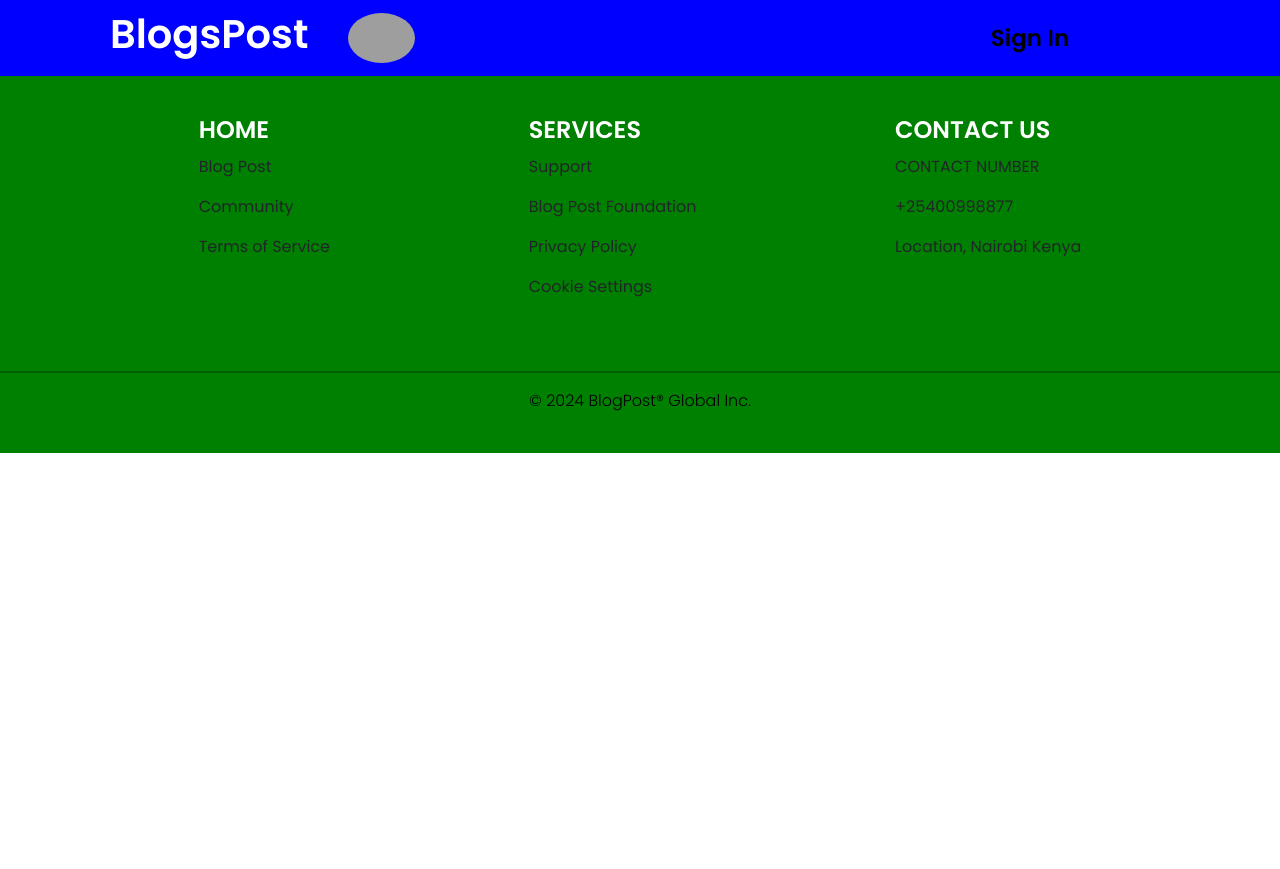
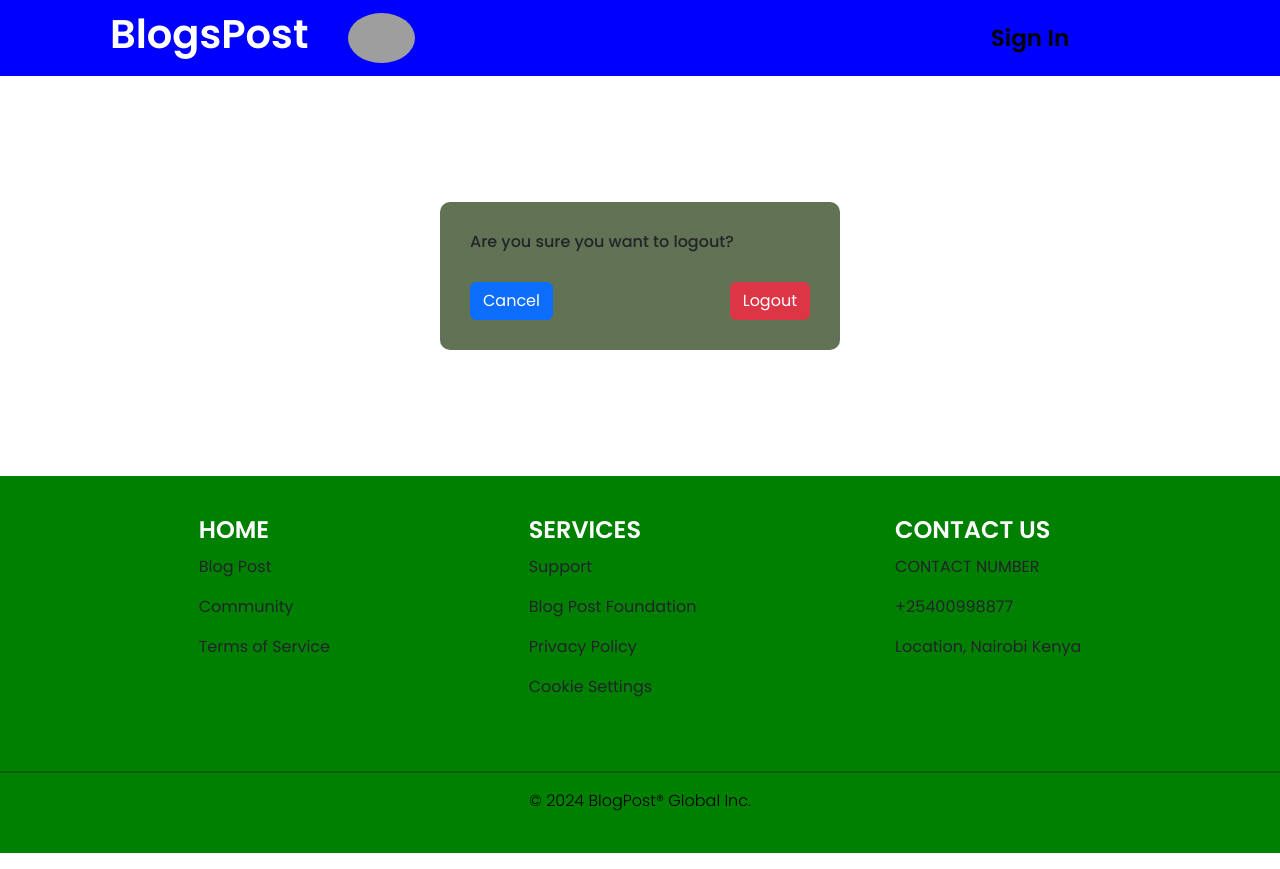
Before and after one commit to nzangi/Django-React-BlogPost, a React (Create React App) app in the folder frontend/: page /logout in a window 1280 px wide. Before the commit the page ends 800 px from the top, so only its background shows below. Built offline with nearby package versions, Linux system fonts and the light colour scheme; grey boxes are pictures that could not be loaded.

Commit message:
Worked on the Logout function

```diff
--- a/frontend/src/App.js
+++ b/frontend/src/App.js
@@ -7,6 +7,7 @@ import UserAccount from './Pages/UserAccount';
 import UserNewPost from './Pages/UserNewPost';
 import LoginUser from './Pages/LoginUser';
 import RegisterUser from './Pages/RegisterUser';
+import LogoutUser from './Pages/LogoutUser';
 
 function App() {
   return (
@@ -20,6 +21,8 @@ function App() {
           <Route path='/account' element={<UserAccount/>}/>
           <Route path='/newpost' element={<UserNewPost/>}/>
           <Route path='/register' element={<RegisterUser/>}/>
+          <Route path='/logout' element={<LogoutUser/>}/>
+
         </Routes>
         <Footer/>
       </BrowserRouter>
--- a/frontend/src/Components/Login/Login.js
+++ b/frontend/src/Components/Login/Login.js
@@ -24,17 +24,18 @@ const Login = () => {
 
             setMessage(response.data.message)
 
-            console.log('API response:', response.data.message, response.data.token);
             // Log the entire response for debugging
-            console.log('API response:', response.data.error);  // Log the entire response for debugging
+        // STORE THE TOKEN WHICH WILL ENABLE USER TO USE THE PAGE
+            const responseToken = response.data.token
+            console.log('User Token:',responseToken);
 
-        // STORE THE TOKEN WHICH WILL ENABLE USER TO USE THE PAGE
+
 
             if (response.status === 200) {
-                localStorage.setItem('isLoggedIn', true); // Store login status
+                localStorage.setItem('responseToken',responseToken); // Store login status
                 setTimeout(() => {
                     navigate('/home')
-                }, 3000);
+                }, 1000);
 
             }
 
@@ -51,7 +52,6 @@ const Login = () => {
         }
 
     }
-
 
 
     return (
--- /dev/null
+++ b/frontend/src/Components/Logout/Logout.css
@@ -0,0 +1,29 @@
+
+.logout{
+    height: 50vh;
+    display: flex;
+    justify-content: center;
+    align-items: center;
+}
+.form-logout{
+    width: 400px;
+    background: #627254;
+    padding: 30px;
+    border-radius: 10px;
+}
+.form-logout h6{
+    margin-bottom: 30px;
+}
+.buttons{
+    display: flex;
+    justify-content: space-between;
+    align-items: center;
+}
+.logout-message{
+    color: #FF204E;
+    text-align: center;
+}
+.logout-error{
+    color: #000;
+    text-align: center;
+}
--- /dev/null
+++ b/frontend/src/Components/Logout/Logout.js
@@ -0,0 +1,67 @@
+import React, {useState,useEffect} from 'react'
+import './Logout.css'
+import { useNavigate } from 'react-router-dom'
+import axios from 'axios'
+
+const Logout = () => {
+    const [error, setError] = useState('')
+    const [message, setMessage] = useState('')
+    const navigate = useNavigate()
+
+    const token = localStorage.getItem('responseToken')
+
+    const signOutUser = async () => {
+        try {
+            const response = await axios.post(`http://127.0.0.1:8000/users/logout/`, {}, {
+                headers: {
+                    'Authorization': `Token ${token}`
+                }
+            });
+            setMessage(response.data.message);
+            // clear the token
+            localStorage.removeItem('responseToken');
+
+            setTimeout(() => {
+                navigate('/login')
+            }, 1000);
+
+        } catch (error) {
+            // set error message from django
+            setError(error.response.data.error);
+            // setError('Could not logout out');
+
+            console.log('Error is :', error.response.data.error);
+
+        }
+    }
+
+    // prevent button default form submission
+    const handleSignOutUser = (e) => {
+        e.preventDefault();
+        signOutUser();
+
+    }
+    // prevent button default form submission
+
+    const handleCancel = (e) => {
+        e.preventDefault();
+        navigate('/home');
+    }
+    return (
+        <div className='logout'>
+            <div>
+                {message && <p className='logout-message'>{message}</p>}
+                {error && <p className='logout-error'>{error}</p>}
+                <form className='form-logout'>
+                    <h6>Are you sure you want to logout?</h6>
+                    <div className='buttons'>
+                        <button className='btn btn-primary' type='submit' onClick={handleCancel}>Cancel</button>
+                        <button className='btn btn-danger' type='submit' onClick={handleSignOutUser}>Logout</button>
+                    </div>
+                </form>
+            </div>
+        </div>
+    )
+}
+
+export default Logout
--- a/frontend/src/Components/Navbar/Navbar.js
+++ b/frontend/src/Components/Navbar/Navbar.js
@@ -1,65 +1,42 @@
 import React, { useEffect, useState } from 'react'
 import './Navbar.css'
 import blogpost_img from '../assests/blogpost.jpeg'
-import { Link,useNavigate } from 'react-router-dom'
-import axios from 'axios'
+import { Link } from 'react-router-dom'
 
 const Navbar = () => {
-  const [isLoggedIn,setIsLoggedIn] = useState(false)
-  const [error, setError] = useState('')
-  const navigate = useNavigate()
+  const [isLoggedIn, setIsLoggedIn] = useState(false)
 
+  useEffect(() => {
+    const loggedToken = localStorage.getItem('responseToken')
+    setIsLoggedIn(loggedToken ? true : false)
 
-  useEffect(()=>{
-    const loggedStatus = localStorage.getItem('isLoggedIn')
-    if(loggedStatus){
-      setIsLoggedIn(true)
-    }
-  },[])
-
-
-  const handleSignOutUser = async () =>{
-    try {
-      const response = await axios.post(`http://127.0.0.1:8000/users/logout/`)
-      setIsLoggedIn(false)
-      navigate('/login')
-
-    } catch (error) {
-      setError('Could not handle post loading')
-      console.log('Error is :', error);
-
-    }
-  }
+  }, [])
 
 
   return (
     <nav>
       <div className='left-nav'>
         <h1>BlogsPost</h1>
-        <img  src={blogpost_img} alt='blogpost image'/>
-
+        <img src={blogpost_img} alt='blogpost image' />
       </div>
       <div className='middle-nav'>
         {isLoggedIn ?
           (
             <>
-            <Link to='/account'>Account</Link>
-            <Link to='/newpost'>New Post</Link>
+              <Link to='/account'>Account</Link>
+              <Link to='/newpost'>New Post</Link>
             </>
-          ):null
+          ) : null
         }
 
-        {/* <a href='#'>Account</a>
-        <a href='#'>New Post</a> */}
-        {error && <p>{error}</p>}
+
       </div>
       <div className='right-nav'>
         {isLoggedIn ?
           (
-            //needs abutton here for post
-            <a className='signout' href='#' onClick={handleSignOutUser}>Sign Out</a>
+            <Link to='/logout'>Sign Out</Link>
 
-          ):(
+          ) : (
             <Link to='/login'>Sign In</Link>
 
           )
--- /dev/null
+++ b/frontend/src/Pages/LogoutUser.js
@@ -0,0 +1,12 @@
+import React from 'react'
+import Logout from '../Components/Logout/Logout'
+
+const LogoutUser = () => {
+  return (
+    <div>
+        <Logout/>
+    </div>
+  )
+}
+
+export default LogoutUser
```
Also changed, not shown: 1 other file (tests, documents, lock files or other folders).
